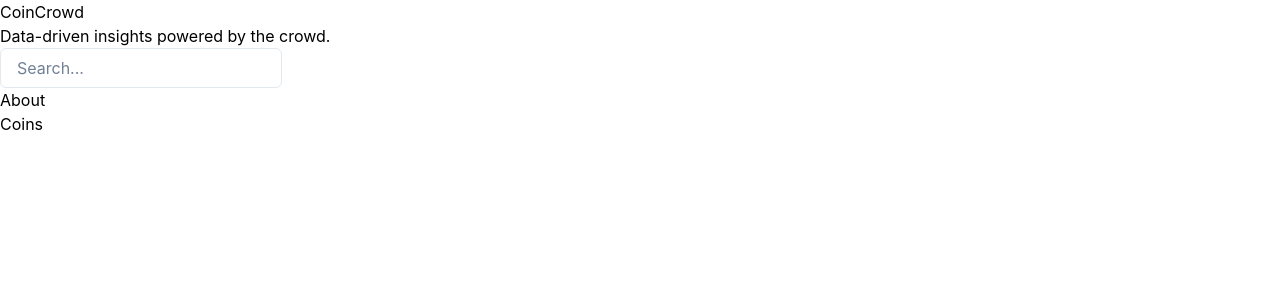
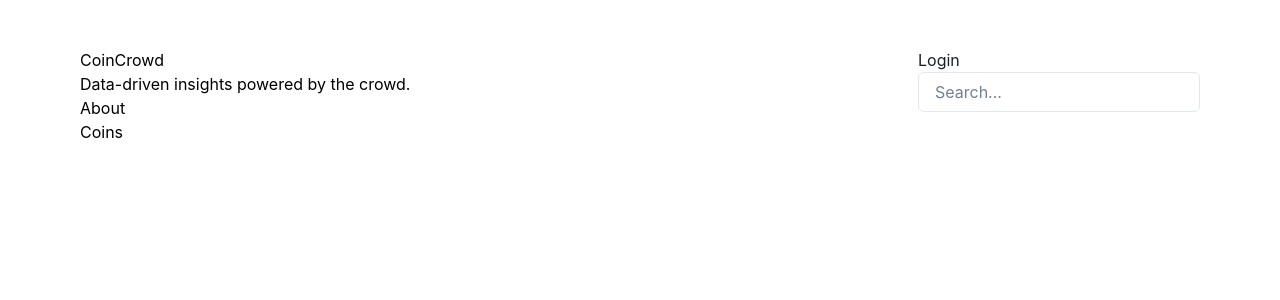
Before and after one commit to conghaile/coincrowd-frontend, a React (Create React App) app: page /about in a window 1280 px wide. Shown: the top 300 px of the page. Built offline with nearby package versions, Linux system fonts and the light colour scheme.

Commit message:
Slow progress on login interface

```diff
--- a/package.json
+++ b/package.json
@@ -21,13 +21,15 @@
     "react-dom": "^18.2.0",
     "react-router-dom": "^6.6.1",
     "react-scripts": "5.0.1",
+    "source-map-explorer": "^2.5.3",
     "web-vitals": "^2.1.4"
   },
   "scripts": {
     "start": "react-scripts start",
     "build": "react-scripts build",
     "test": "react-scripts test",
-    "eject": "react-scripts eject"
+    "eject": "react-scripts eject",
+    "analyze": "source-map-explorer 'build/static/js/*.js'"
   },
   "eslintConfig": {
     "extends": [
--- a/src/components/App.js
+++ b/src/components/App.js
@@ -58,7 +58,7 @@ const App = () => {
     }, [coins])
 
     return (
-        <Box m={50}>
+        <Box my="1em">
             <TableContainer>
                 <Table variant="simple" color="whiteAlpha.800" bg="whiteAlpha.200">
                     <Thead>
--- /dev/null
+++ b/src/components/Login.js
@@ -0,0 +1,18 @@
+import { useEffect, useState } from 'react'
+import LoginModal from './LoginModal'
+
+const Login = () => {
+    const [clicked, setClicked] = useState(false)
+
+    // Passing this directly to LoginModal doesn't seem to work, have to pass setClicked and define handleClick again inside it
+    const handleClick = () => setClicked(!clicked)
+
+    return (
+        <div>
+            <button onClick={handleClick}>Login</button>
+            <LoginModal clicked={clicked} setClicked={setClicked}/>
+        </div>
+    )
+}
+
+export default Login
--- /dev/null
+++ b/src/components/LoginModal.js
@@ -0,0 +1,38 @@
+import { Box, Button, Input, InputGroup, InputRightElement } from '@chakra-ui/react'
+import { useState } from 'react'
+
+const LoginModal = ({ clicked, setClicked }) => {
+    const [show, setShow] = useState(false)
+
+    const handleClick = () => setClicked(!clicked)
+    const handleShow = () => setShow(!show)
+
+    if (clicked) {
+        return (
+            <Box left={0} right={0} top={0} bottom={0} position='fixed' height='100vh' width='100vw' backgroundColor='blackAlpha.700' display="flex" justifyContent="center" alignItems="center">
+                <Box display="flex" width='30vw' height='50vh' backgroundColor='white' padding="10px" flex-direction="column">
+                    <Box display="flex" flexDirection="row">
+                    <Button onClick={handleClick}>Close</Button>
+                    </Box>
+
+                    <Box>
+                        <InputGroup>
+                            <Input placeholder="Username"/>
+                            <Input placeholder="Password" type={show ? 'text' : 'password'}/>
+                            <InputRightElement>
+                                <Button onClick={handleShow}>
+                                    {show ? 'Hide' : 'Show'}
+                                </Button>
+                            </InputRightElement>
+                        </InputGroup>
+
+                        <Button>Sign in with Google</Button>
+                        <Button>Sign in with Facebook</Button>
+                    </Box>
+                </Box>
+            </Box>
+        )
+    }
+}
+
+export default LoginModal
--- a/src/routes/Root.js
+++ b/src/routes/Root.js
@@ -1,15 +1,17 @@
 import { Outlet, Link } from 'react-router-dom'
 import { Box, Text, } from '@chakra-ui/react'
 import SearchBar from '../components/SearchBar'
+import Login from '../components/Login'
 
 const Root = () => {
     return (
+        <Box mx="5em" my="3em">
+            <Box display="flex" justifyContent="space-between">
                 <Box bg="whiteAlpha.900">
                     <Link to={`/`}>
                         <Text color='black'>CoinCrowd</Text>
                     </Link>
                     <Text color='black'>Data-driven insights powered by the crowd.</Text>
-            <SearchBar />
                     <div class="links">
                         <Link to={`/about`}>
                             <Text color='black'>About</Text>
@@ -18,9 +20,17 @@ const Root = () => {
                             <Text color='black'>Coins</Text>
                         </Link>
                     </div>
+                </Box>
+                <Box>
+                    <Login />
+                    <SearchBar />
+                </Box>
+            </Box>
+            <Box>
                 <div id="detail">
                         <Outlet />
                     </div>
+            </Box>
         </Box>
     )
 }
```
Lines whose indentation alone changed are shown as unchanged.
